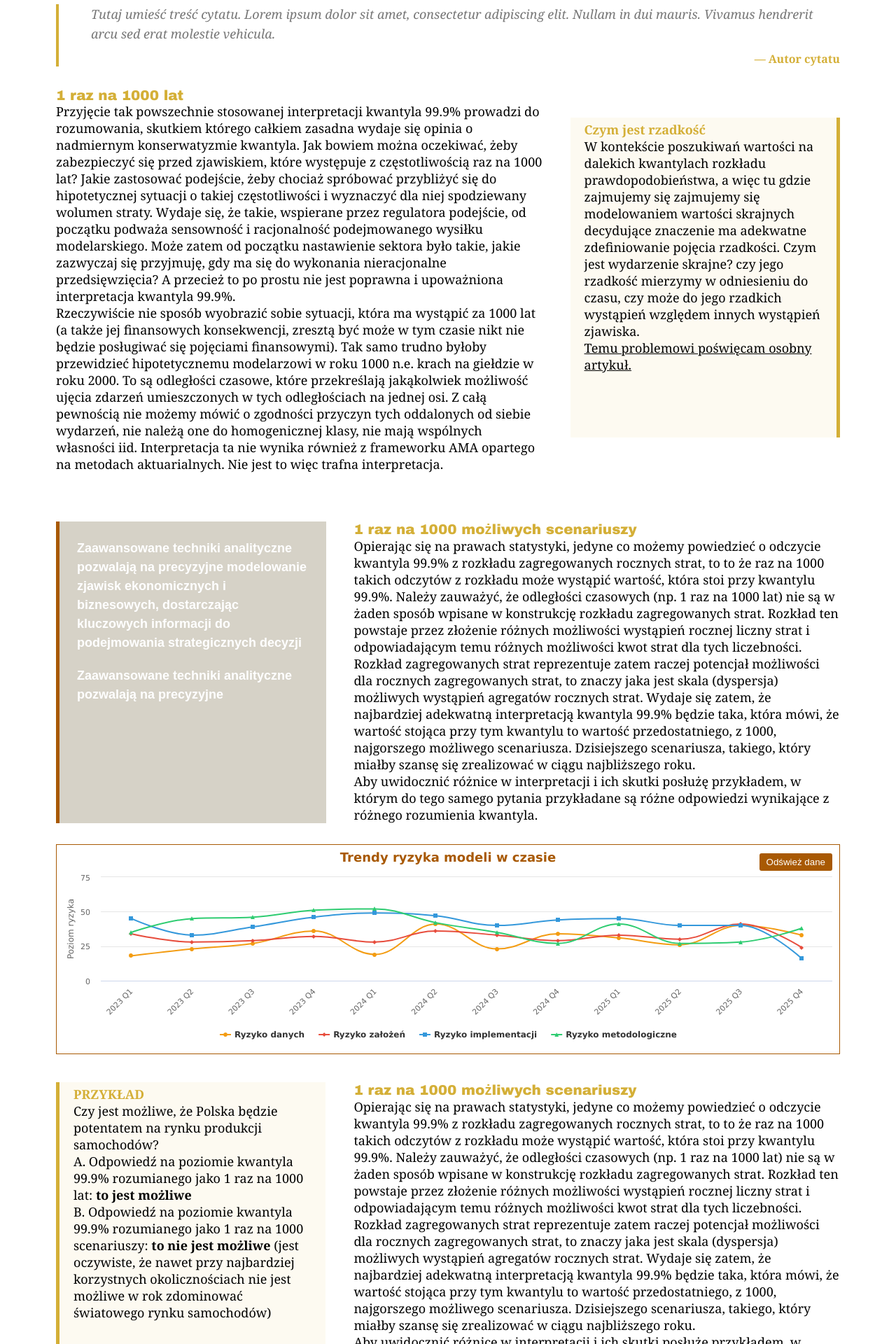
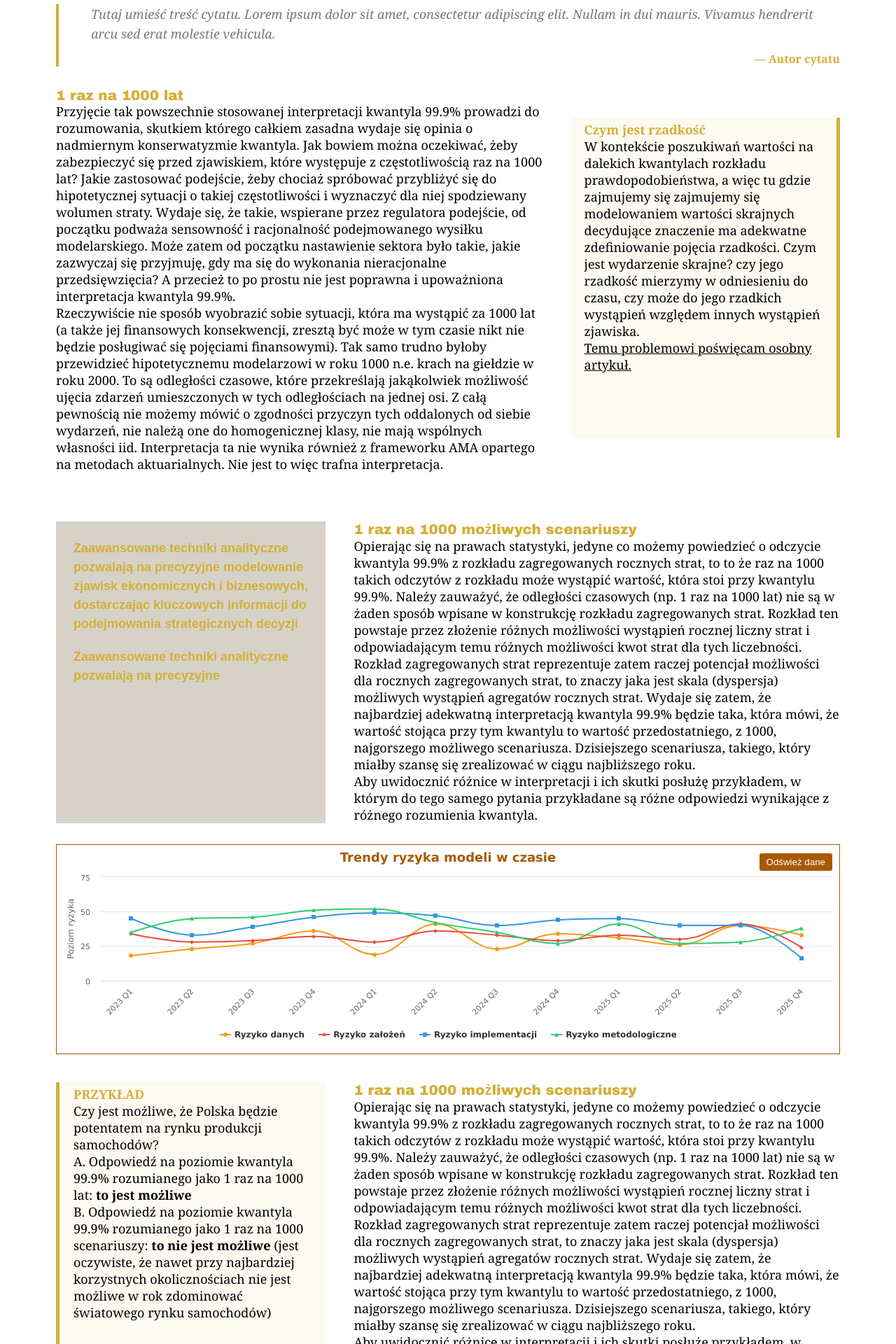
Before and after one commit to MaciejBuczak/risk-research, a Jekyll site: the page built from art-oprisk-kw999_v3_9.md, in a window 1280 px wide. Shown: the part 1945-3865 px from the top of the page at 70% size. Built offline with Jekyll 4.4.1, drawn with Linux system fonts in a browser that asks for light colours.

Commit message:
Update art-oprisk-kw999-layout_v3_9.html

```diff
--- a/_layouts/art-oprisk-kw999-layout_v3_9.html
+++ b/_layouts/art-oprisk-kw999-layout_v3_9.html
@@ -1049,12 +1049,14 @@
 
 
 
+
+
 <!-- NOWE ELEMENTY: O5.1 i T 5.2 -->
 <div class="ryzmod-o51-container" style="gap: 20px;">
   <!-- Lewy element - jednolite szare tło -->
-  <div class="ryzmod-o51-box" style="width: 35%; background-color: #d6d2c7; padding: 25px; position: relative;">
-    <p style="color: white; font-family: Arial, sans-serif; font-weight: bold; margin: 0; line-height: 1.5; font-size: 18px;">Zaawansowane techniki analityczne pozwalają na precyzyjne modelowanie zjawisk ekonomicznych i biznesowych, dostarczając kluczowych informacji do podejmowania strategicznych decyzji</p>
-    <p style="color: white; font-family: Arial, sans-serif; font-weight: bold; margin-top: 20px; line-height: 1.5; font-size: 18px;">Zaawansowane techniki analityczne pozwalają na precyzyjne</p>
+  <div class="ryzmod-o51-box" style="width: 35%; background-color: #d6d2c7; padding: 25px; position: relative; border-left: 0;">
+    <p style="color: #D4AF37; font-family: Arial, sans-serif; font-weight: bold; margin: 0; line-height: 1.5; font-size: 18px;">Zaawansowane techniki analityczne pozwalają na precyzyjne modelowanie zjawisk ekonomicznych i biznesowych, dostarczając kluczowych informacji do podejmowania strategicznych decyzji</p>
+    <p style="color: #D4AF37; font-family: Arial, sans-serif; font-weight: bold; margin-top: 20px; line-height: 1.5; font-size: 18px;">Zaawansowane techniki analityczne pozwalają na precyzyjne</p>
   </div>
 
   <!-- Tekst po prawej - bez zmian -->
```
